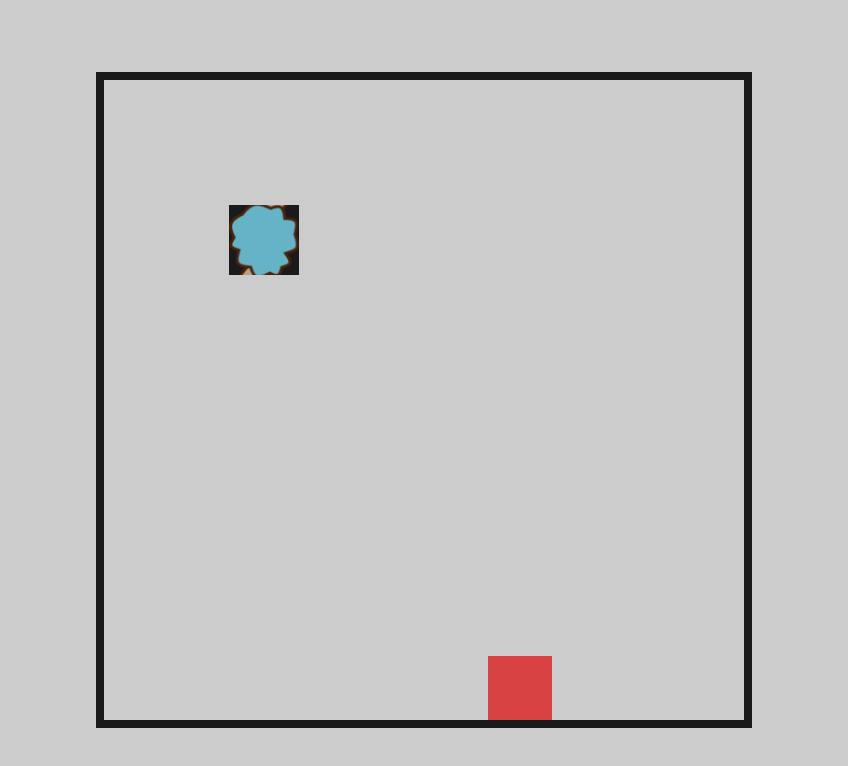
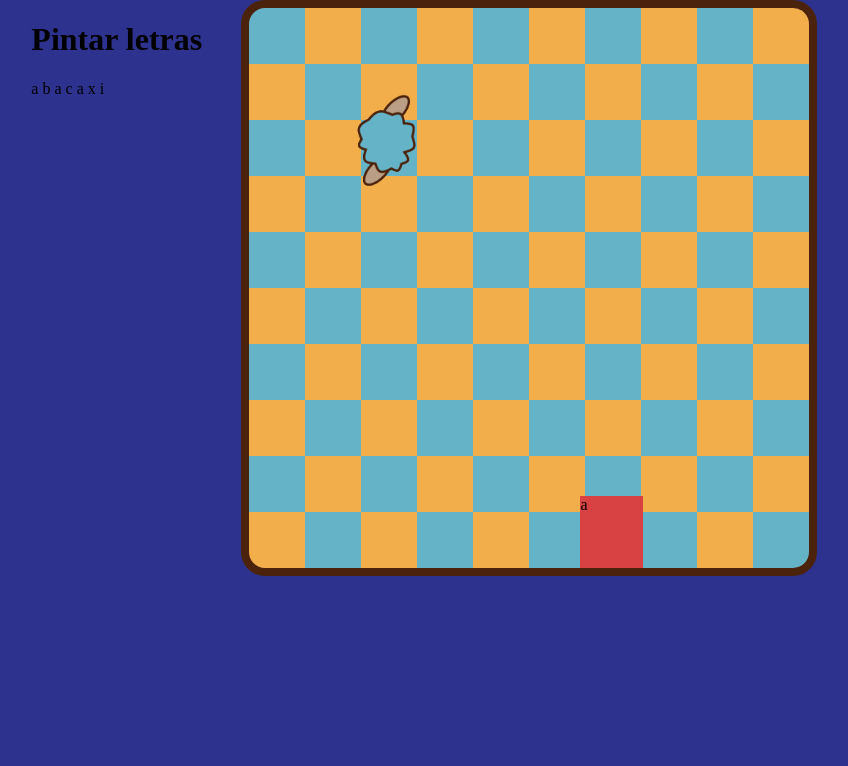
Before and after one commit to Luiza-Closs/DAVE.JET, a plain HTML site: page Cobrinha/index.html in a window 1280 px wide. Shown: the whole page, without its empty margins (216-1064 px from the left). Drawn offline with Linux system fonts and the light colour scheme.

Commit message:
2023.06.21

```diff
--- a/Cobrinha/food.js
+++ b/Cobrinha/food.js
@@ -1,6 +1,9 @@
 import { onSnake, expandSnake } from './snake.js'
 import { randomGridPosition } from './grid.js'
 
+import{letras, indiceAtual, pintarLetra} from './palavra.js'
+
+console.log(letras)
 let food = getRandomFoodPosition()
 
 const EXPANSION_RATE = 1
@@ -9,12 +12,14 @@ export function update() {
     if (onSnake(food)) {
         expandSnake(EXPANSION_RATE)
         food = getRandomFoodPosition()
+        pintarLetra(letras)
     }
-
 }
 
 export function draw(gameBoard) {
     const foodElement = document.createElement('div')
+    const letraElement = document.createTextNode(letras[indiceAtual]);
+    foodElement.appendChild(letraElement)
     foodElement.style.gridRowStart = food.y
     foodElement.style.gridColumnStart = food.x
     foodElement.classList.add('food')
--- a/Cobrinha/index.html
+++ b/Cobrinha/index.html
@@ -8,10 +8,19 @@
     <script src="./script.js" defer type="module" ></script>
 </head>
 <body>
-    <div id="pick-word"></div>
-    <div id="game-board">
-
-    </div>
+  <div id="pick-word">
+    <h1>Pintar letras</h1>
+    <p>
+      <span id="letra-0">a</span>
+      <span id="letra-1">b</span>
+      <span id="letra-2">a</span>
+      <span id="letra-3">c</span>
+      <span id="letra-4">a</span>
+      <span id="letra-5">x</span>
+      <span id="letra-6">i</span>
+    </p>
+  </div>
+  <div id="game-board"></div>
 
 </body>
 </html>
--- a/Cobrinha/input.js
+++ b/Cobrinha/input.js
@@ -8,21 +8,25 @@ export function getInputDirection() {
 
 addEventListener('keydown', e => {
     switch (e.key) {
+        case 'w':
         case 'ArrowUp':
             if (lastInputDirection.y !== 0) break
 
             inputDirection = { x: 0, y: -1 }
             break
+        case 's':
         case 'ArrowDown':
             if (lastInputDirection.y !== 0) break
 
             inputDirection = { x: 0, y: 1 }
             break
+        case 'a':
         case 'ArrowLeft':
             if (lastInputDirection.x !== 0) break
 
             inputDirection = { x: -1, y: 0 }
             break
+        case 'd':
         case 'ArrowRight':
             if (lastInputDirection.x !== 0) break
 
--- /dev/null
+++ b/Cobrinha/palavra.js
@@ -0,0 +1,18 @@
+const letrasPintadas = new Set();
+const palavra = "abacaxi";
+export const letras = palavra.split("");
+export let indiceAtual = 0;
+
+export function pintarLetra(letra) {
+    const span = document.getElementById(`letra-${indiceAtual}`);
+    span.style.color = "red";
+    letrasPintadas.add(letra);
+    indiceAtual++;
+
+    if (indiceAtual >= letras.length) {
+        if(confirm(`${palavra} foi digitado corretamente!`)){
+            location = '/cobrinha'
+        }
+
+    }
+}
--- a/Cobrinha/script.js
+++ b/Cobrinha/script.js
@@ -5,7 +5,8 @@ import { update as updateFood, draw as drawFood, } from './food.js'
 import { outsideGrid } from './grid.js'
 
 
-const gameBoard = document.querySelector('#game-board')
+const gameBoard = document.querySelector('#game-board');
+const pickWord = document.querySelector('#pick-word');
 
 let lastRenderTime = 0
 let gameOver = false
--- a/Cobrinha/snake.js
+++ b/Cobrinha/snake.js
@@ -41,6 +41,7 @@ export function draw(gameBoard) {
     })
 }
 
+
 export function expandSnake(amount) {
     newSegments += amount
 }
--- a/Cobrinha/style.css
+++ b/Cobrinha/style.css
@@ -4,44 +4,38 @@ body {
 
     display: flex;
     justify-content: center;
-    align-items: center;
+
 
     margin: 0;
 
-    background-color: #ccc;
+    background-color: #2D328E;
   }
 
   #game-board {
-    border: 1vmin hsl(0, 0%, 10%) solid;
-    width: 80vmin;
-    height: 80vmin;
+    border: 1vmin #4B220C solid;
+    border-radius: 3vh;
+    margin-left: 3vw;
+    background-image: url('../Dave-Img/Frame\ 3.png');
+    background-size: cover;
+    background-position: center center;
+    width: 70vmin;
+    height: 70vmin;
     display: grid;
     grid-template-rows: repeat(10, auto);
     grid-template-columns: repeat(10, auto);
   }
-
-  #game-board > div:not(.snake):not(.food):nth-child(odd) {
-    background-color: hsl(0, 0%, 10%);
-  }
-
-  #game-board > div:not(.snake):not(.food):nth-child(even) {
-    background-color: hsl(0, 0%, 20%);
-  }
-
-
-
   .snake {
-    background-color: #6fc355;
+    background-color: #C20029;
   }
 
   .food {
     background-color: #d84242;
   }
   .snake-head {
-    background-image: url('../Dave-Img/DaveCorrendo.gif');
+    background-image: url('../Dave-Img/picasion.com_09def0a4733e3d6d4b3a184210e6ce68.gif');
     background-size: cover;
     background-position: center center;
-    width: 110%;
-    height: 110%;
-    margin: -5%;
+    width: 200%;
+    height: 200%;
+    margin: -50%;
   }
```
Also changed, not shown: Start/index.html (+24 -1 lines), Dave-Img/Botão.png (added), Dave-Img/DAVE.JET(1).png (added), Dave-Img/DaveCorrendo.gif (deleted), Dave-Img/Frame 3.png (added), Dave-Img/Planeta01planeta1.png (added), Dave-Img/Planeta02planeta 2.png (added), Dave-Img/picasion.com_09def0a4733e3d6d4b3a184210e6ce68.gif (added).
